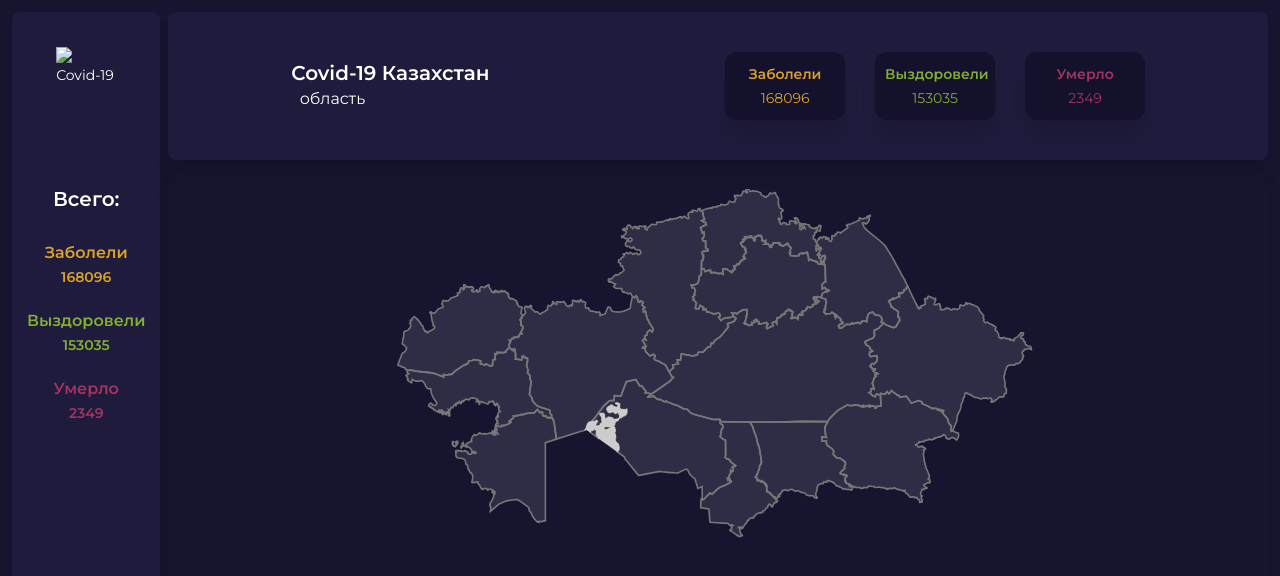
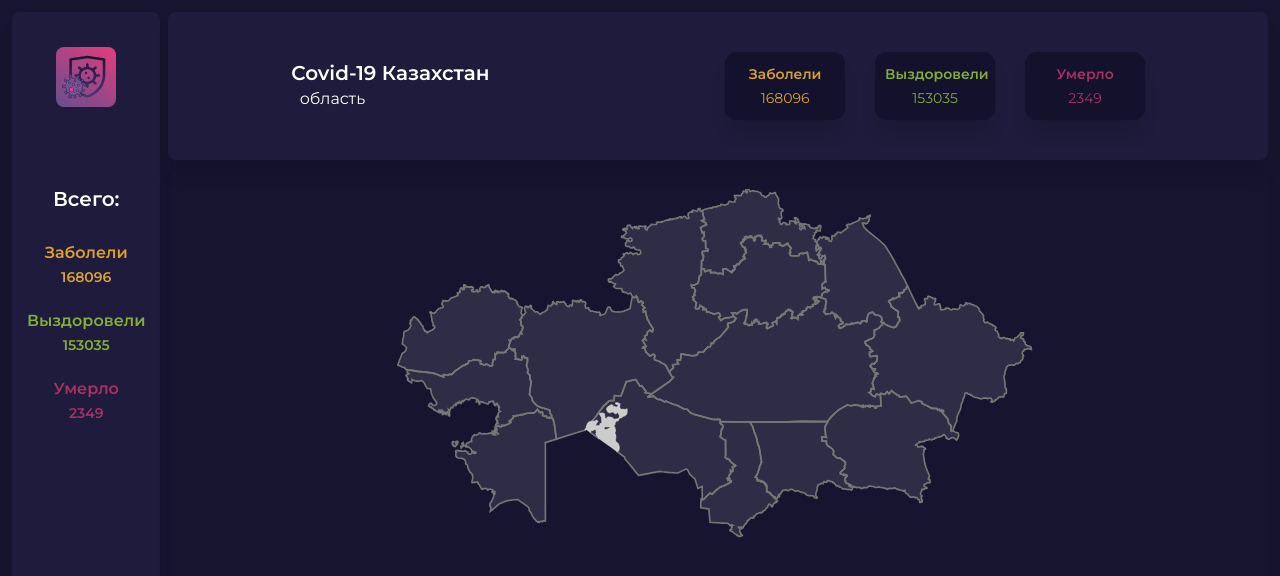
Before and after one commit to tolebijaksybai/Covid-19, a plain HTML site: page index.html in a window 1280 px wide. Drawn offline with Linux system fonts and the light colour scheme; the site is published under a folder, as on GitHub Pages, so addresses that start at the root find nothing; no server answers.

Commit message:
Update index.html

```diff
--- a/index.html
+++ b/index.html
@@ -14,7 +14,7 @@
 
 	<div class="wrapper">
 		<div class="sidebar">
-			<img class="sidebar-logo" src="/img/LogoIcon.svg" alt="Covid-19">
+			<img class="sidebar-logo" src="img/LogoIcon.svg" alt="Covid-19">
 			<h2 class="sidebar-name">
 				Всего:
 			</h2>
```
